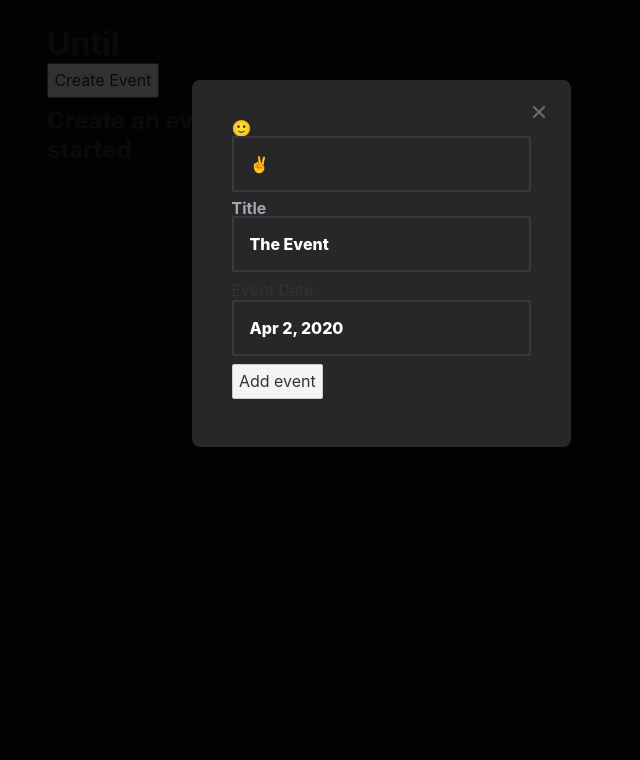
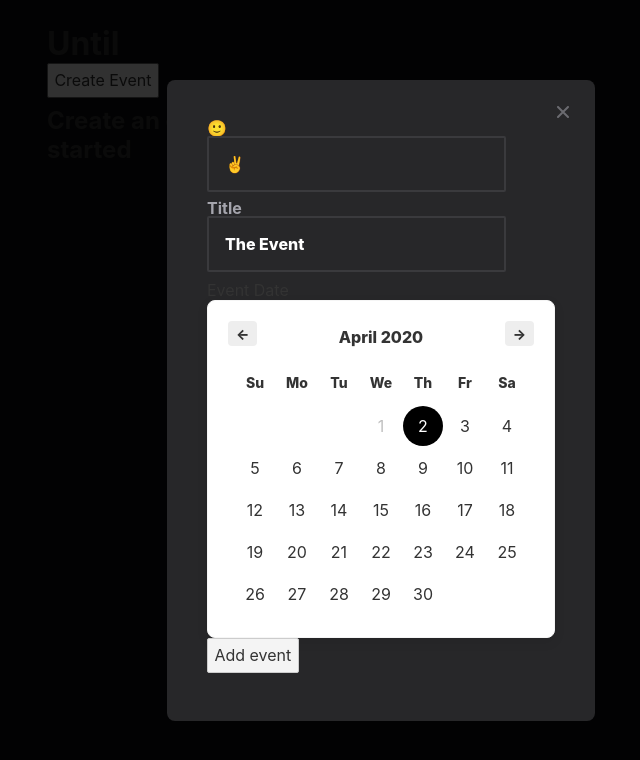
Before and after one commit to dannymcclain/until, a Svelte app: page / in a window 1280 px wide. Both pictures are taken after a click on the button "Create Event". Shown: the top 760 px of the page, without its empty margins (259-899 px from the left). Built offline with nearby package versions, Linux system fonts and the light colour scheme.

Commit message:
always show datepicker

```diff
--- a/src/Components/CreateEvent.svelte
+++ b/src/Components/CreateEvent.svelte
@@ -147,6 +147,7 @@
     </label>
     <p>Event Date</p>
     <DatePicker
+      showDatePicker={true}
       on:datechange={onDateChange}
       selected={selectedDate}
       isAllowed={date => {
--- a/src/Components/Datepicker/DatePicker.svelte
+++ b/src/Components/Datepicker/DatePicker.svelte
@@ -3,8 +3,6 @@
   import Calender from "./Calender.svelte";
   import { getMonthName } from "./date-time.js";
   import dayjs from "dayjs";
-  import { slide } from "svelte/transition";
-  import { backInOut } from "svelte/easing";
 
   const dispatch = createEventDispatcher();
 
@@ -13,7 +11,8 @@
   export let selected = new Date();
 
   // state
-  let date, month, year, showDatePicker;
+  let date, month, year;
+  export let showDatePicker = true;
 
   // so that these change with props
   $: {
@@ -46,22 +45,14 @@
   };
 
   const onDateChange = d => {
-    showDatePicker = false;
+    showDatePicker = true;
     dispatch("datechange", d.detail);
   };
 </script>
 
 <style>
-  .relative {
-    position: relative;
-    z-index: 100;
-  }
   .box {
-    z-index: 100;
     background: #fff;
-    position: absolute;
-    top: 48px;
-    left: -56px;
     border: 1px solid #f5f5f5;
     display: inline-block;
     border-radius: 8px;
@@ -93,39 +84,9 @@
   button:hover {
     background: #ddd;
   }
-  .close {
-    display: flex;
-    width: 100%;
-    justify-content: flex-end;
-    align-items: center;
-  }
-  input {
-    font-size: 16px;
-    padding: 16px;
-    font-weight: 800;
-    min-width: 0;
-    flex: auto;
-    outline: none;
-    border: 2px solid #3a3a3d;
-    background: transparent;
-    transition: border-color 200ms linear;
-    color: #fff;
-  }
-  input:focus {
-    border-color: #fff;
-  }
 </style>
 
-<div class="relative">
-  <input
-    type="text"
-    on:focus={onFocus}
-    value={dayjs(selected).format('MMM D, YYYY')} />
-  {#if showDatePicker}
-    <div class="box" transition:slide={{ duration: 400, easing: backInOut }}>
-      <div class="close">
-        <button on:click={() => (showDatePicker = false)}>×</button>
-      </div>
+<div class="box">
   <div class="header">
     <button on:click={prev}>←</button>
     <div>{getMonthName(month)} {year}</div>
@@ -138,5 +99,3 @@
     {isAllowed}
     on:datechange={onDateChange} />
 </div>
-  {/if}
-</div>
```
Lines whose indentation alone changed are shown as unchanged.
